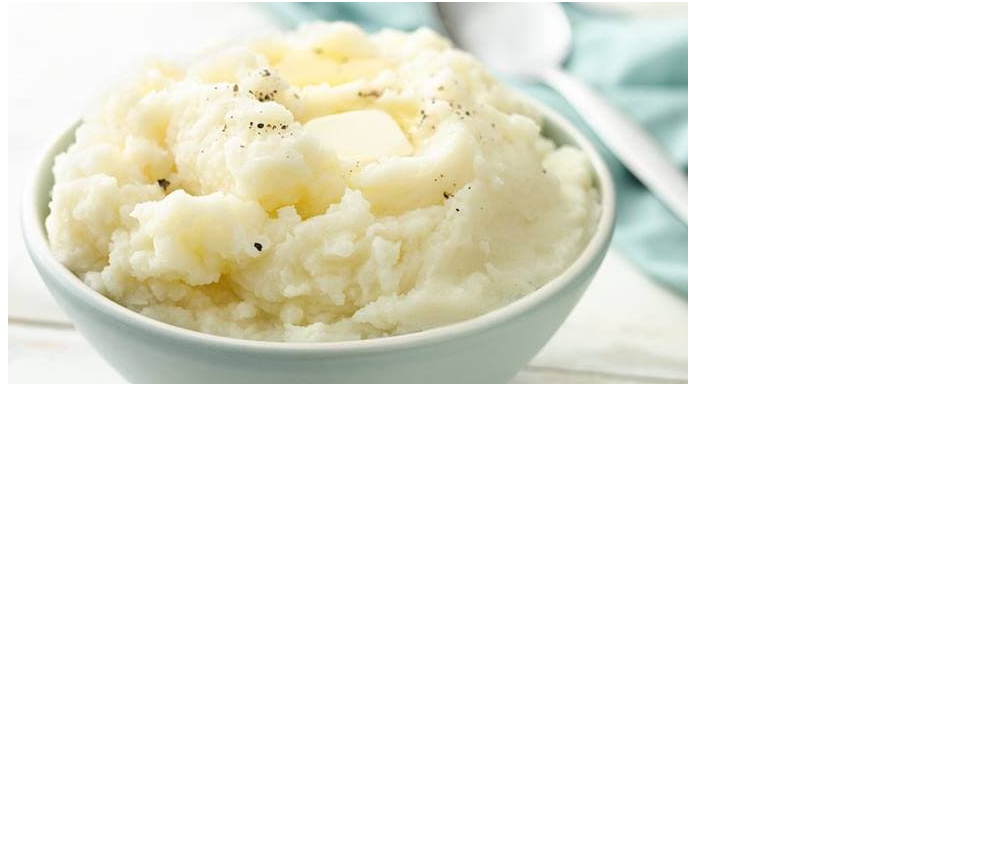
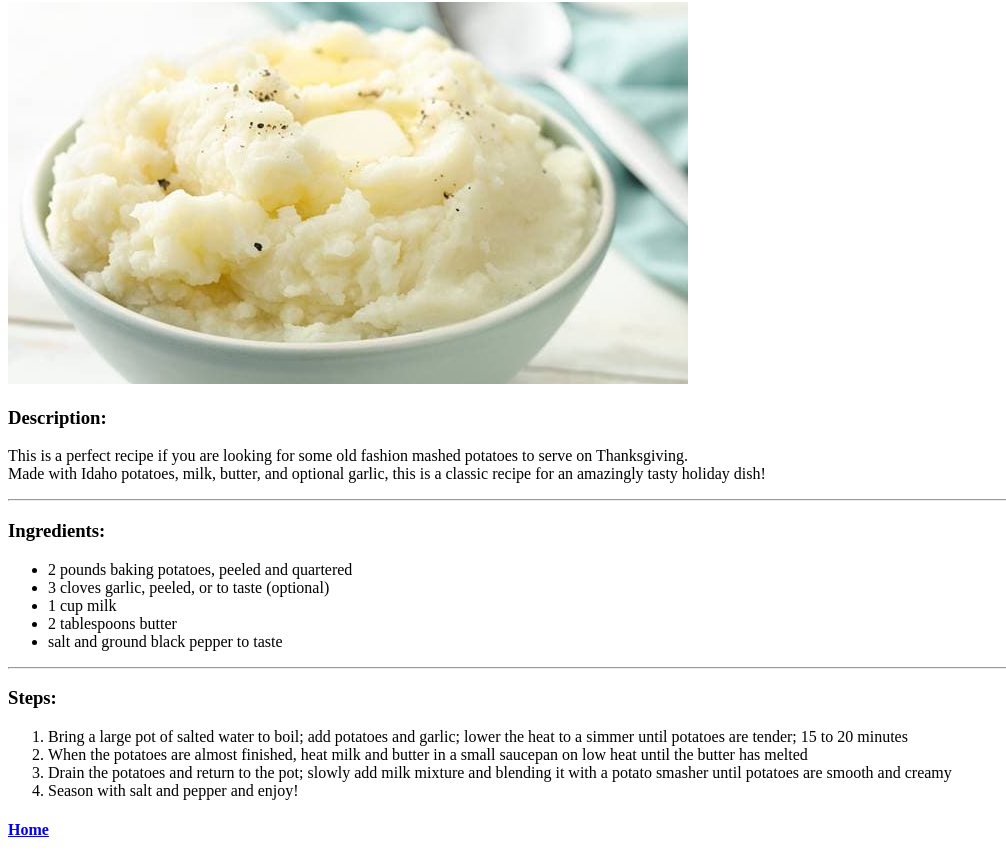
Before and after one commit to ssimkani/odin-recipes, a plain HTML site: page recipes/mashedpotatoes.html in a window 1280 px wide. Shown: the part 78-939 px from the top of the page, without its empty margins (0-1006 px from the left). Before the commit the page ends 800 px from the top, so only its background shows below. Drawn offline with Linux system fonts and the light colour scheme.

Commit message:
Add Desription, Ingredients and Steps for mashedpotatoes.html

```diff
--- a/recipes/mashedpotatoes.html
+++ b/recipes/mashedpotatoes.html
@@ -10,6 +10,27 @@
 
     <img src="../img/mashedpotatoes.jpg" alt="Delicious Mashed Potatoes">
 
-    <p> </p>
+    <h3>Description: </h3>
+        <p> This is a perfect recipe if you are looking for some old fashion mashed potatoes to serve on Thanksgiving.<br> Made with Idaho potatoes, milk, butter, and optional garlic, this is a classic recipe for an amazingly tasty holiday dish!</p>
+    <hr>
+    <h3>Ingredients: </h3>
+        <ul>
+            <li>2 pounds baking potatoes, peeled and quartered</li>
+            <li>3 cloves garlic, peeled, or to taste (optional)</li>
+            <li>1 cup milk</li>
+            <li>2 tablespoons butter</li>
+            <li>salt and ground black pepper to taste</li>
+        </ul>
+    <hr>
+    <h3>Steps: </h3>
+        <ol>
+            <li>Bring a large pot of salted water to boil; add potatoes and garlic; lower the heat to a simmer until potatoes are tender; 15 to 20 minutes</li>
+            <li>When the potatoes are almost finished, heat milk and butter in a small saucepan on low heat until the butter has melted</li>
+            <li>Drain the potatoes and return to the pot; slowly add milk mixture and blending it with a potato smasher until potatoes are smooth and creamy</li>
+            <li>Season with salt and pepper and enjoy!</li>
+        </ol>
+
+        <h4><a href="../index.html">Home</a></h4>
+
 </body>
 </html>
```
Also changed, not shown: recipes/suasageballs.html (+2 -1 lines), recipes/turkey.html (+1 -0 lines).
